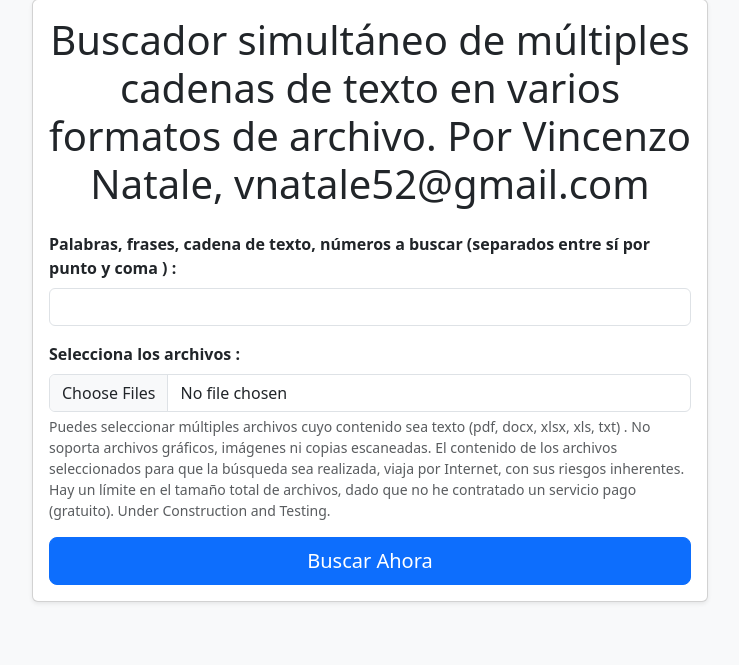
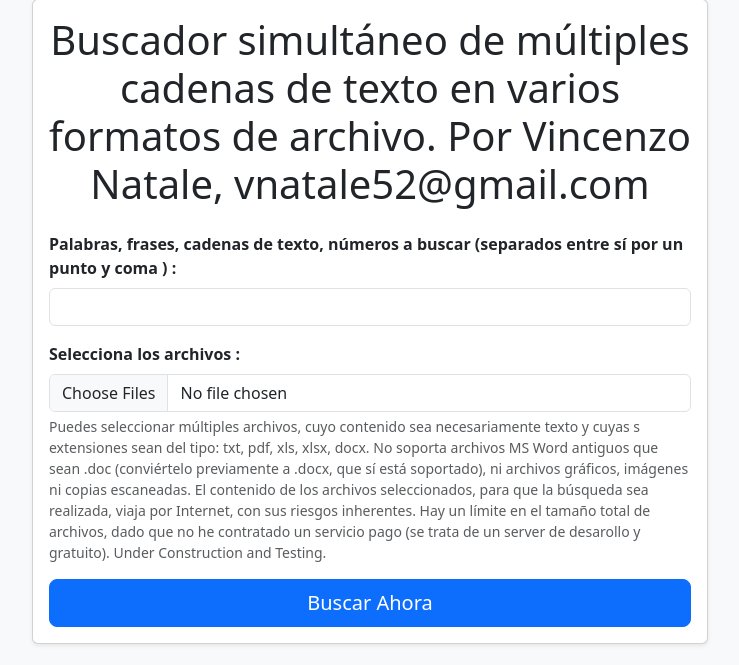
Before and after one commit to vnatale52/Find_Strings_in_Files, a Flask app: page / in a window 1280 px wide. Shown: the part 135-800 px from the top of the page, without its empty margins (270-1009 px from the left). Run offline with Flask 3, Linux system fonts and the light colour scheme.

Commit message:
Update index.html

```diff
--- a/templates/index.html
+++ b/templates/index.html
@@ -33,13 +33,13 @@
 
                 <form action="/buscar" method="post" enctype="multipart/form-data">
                     <div class="mb-3">
-                        <label for="search_strings" class="form-label"><strong>Palabras, frases, cadena de texto, números a buscar (separados entre sí por punto y coma ) : </strong></label>
+                        <label for="search_strings" class="form-label"><strong>Palabras, frases, cadenas de texto, números a buscar (separados entre sí por un punto y coma ) : </strong></label>
                         <input type="text" class="form-control" id="search_strings" name="search_strings" required>
                     </div>
                     <div class="mb-3">
                         <label for="files" class="form-label"><strong>Selecciona los archivos : </strong></label>
                         <input class="form-control" type="file" id="files" name="files" multiple required>
-                        <div class="form-text">Puedes seleccionar múltiples archivos cuyo contenido sea texto (pdf, docx, xlsx, xls, txt) . No soporta archivos gráficos, imágenes ni copias escaneadas. El contenido de los archivos seleccionados para que la búsqueda sea realizada, viaja por Internet, con sus riesgos inherentes. Hay un límite en el tamaño total de archivos, dado que no he contratado un servicio pago (gratuito). Under Construction and Testing.</div>
+                        <div class="form-text">Puedes seleccionar múltiples archivos, cuyo contenido sea necesariamente texto y cuyas s extensiones sean del tipo: txt, pdf, xls, xlsx, docx. No soporta archivos MS Word antiguos que sean .doc (conviértelo previamente a .docx, que sí está soportado), ni archivos gráficos, imágenes ni copias escaneadas. El contenido de los archivos seleccionados, para que la búsqueda sea realizada, viaja por Internet, con sus riesgos inherentes. Hay un límite en el tamaño total de archivos, dado que no he contratado un servicio pago (se trata de un server de desarollo y gratuito). Under Construction and Testing.</div>
                     </div>
                     <div class="d-grid">
                         <button type="submit" class="btn btn-primary btn-lg">Buscar Ahora</button>
```
